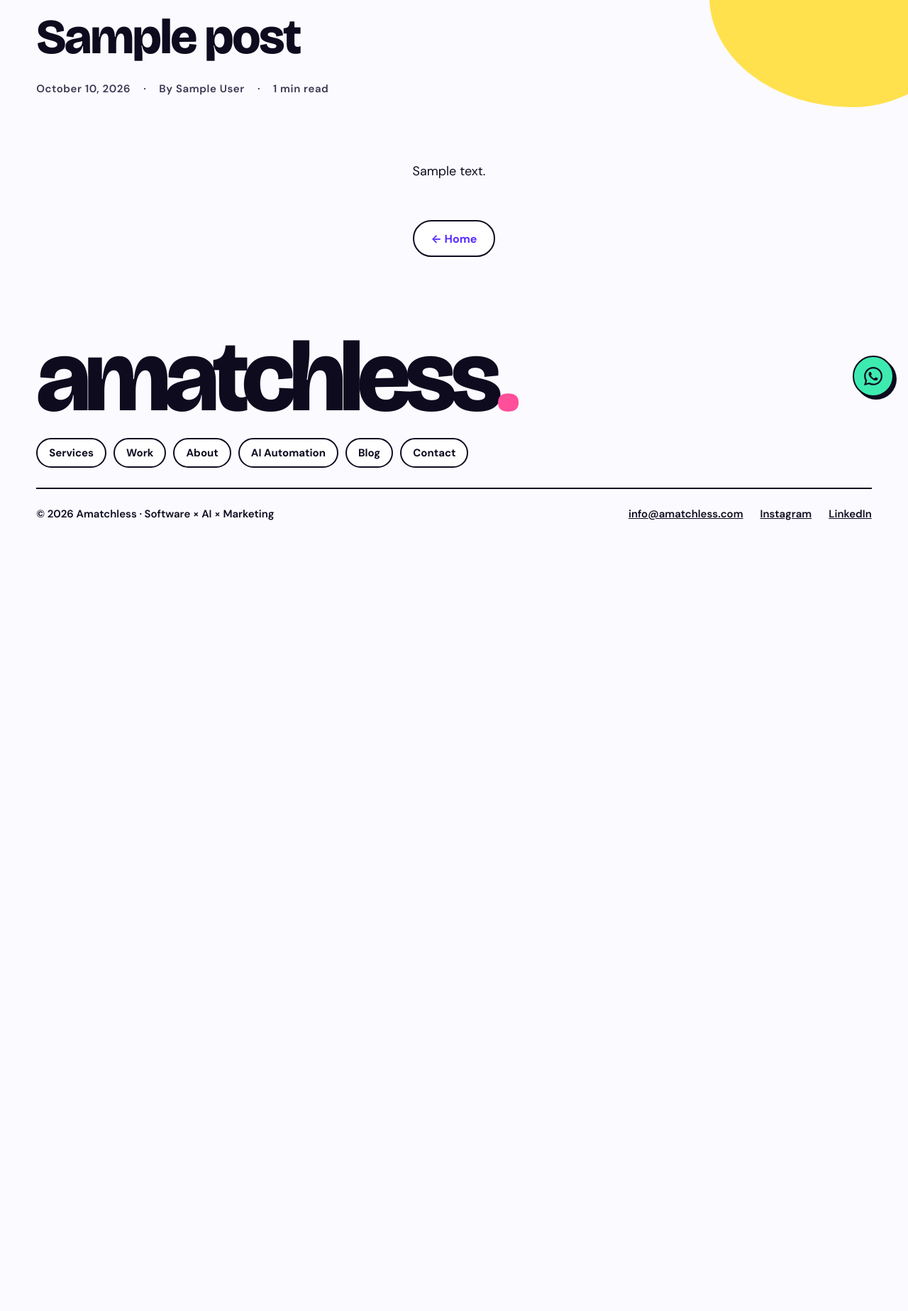
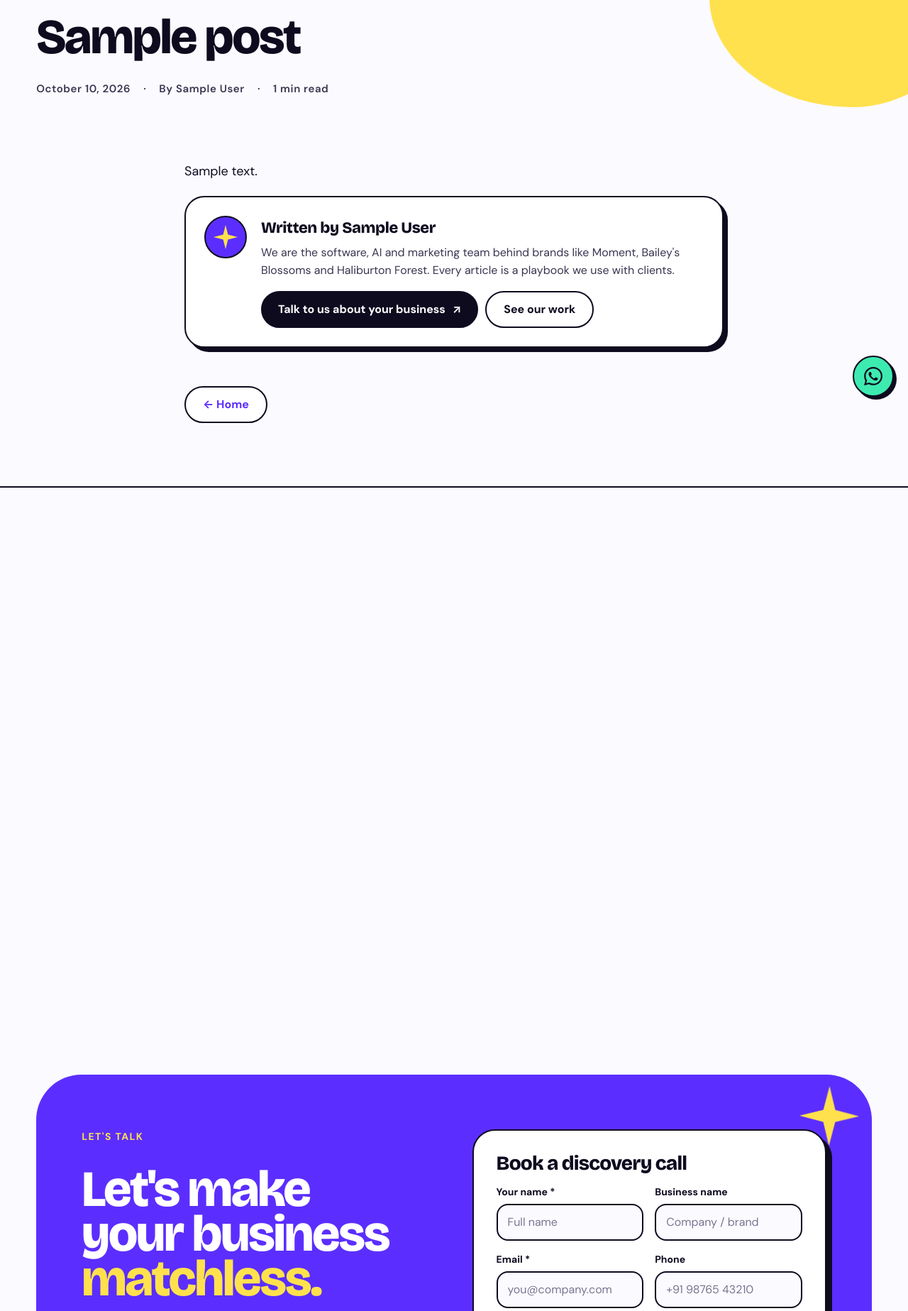
Before and after one commit to amatchless/company, a WordPress theme: template wp-content/themes/amatchless/single.php in a window 1280 px wide. Shown: the part 221-2068 px from the top of the page at 71% size. Before the commit the page ends 954 px from the top, so only its background shows below. Run offline with PHP 8.4 and a stand-in for WordPress, Linux system fonts and the light colour scheme; the site name, menu and one post (Sample post) are stand-ins, and other content is empty; some libraries are stand-ins or nearby versions.

Commit message:
Blog: cover images, trust signals and contact form (theme 3.2.0)
- Brand cover images for the three starter posts (content/blog/covers),
  with a WP-CLI script that sets them as featured images
- Blog list: "Trusted by" client line under the heading
- Blog list and articles end with a "Why trust these playbooks" section
  (Moment, Bailey's Blossoms and Haliburton Forest photos, key numbers)
  and the discovery call form
- Articles: "Written by" box with links to book a call and see our work
- Header "Book a call" stays on the page for blog pages, which now have
  the form

Co-Authored-By: Claude Opus 5.5 (1M context) <noreply@anthropic.com>
Claude-Session: https://claude.ai/code/session_015z562TrwhsLzmCGR2LrWBE

```diff
--- a/wp-content/themes/amatchless/assets/css/site.css
+++ b/wp-content/themes/amatchless/assets/css/site.css
@@ -331,6 +331,30 @@ a.pcard:hover .rd{color:var(--pink)}
 .pager .page-numbers.current{background:var(--ink);color:#fff}
 .pager .page-numbers.dots{border-color:transparent;background:none}
 
+/* ---- blog trust: client line, proof photos, stats, author box ---- */
+.trustline{display:flex;flex-wrap:wrap;align-items:center;gap:8px 18px;font-size:15px;font-weight:700;color:var(--muted)}
+.trustline span{letter-spacing:.08em;text-transform:uppercase;font-size:13px}
+.trustline b{color:var(--ink);font-family:var(--f-display);font-size:18px;letter-spacing:-.02em}
+.trustline b + b::before{content:"✦";color:var(--pink);margin-right:18px;font-size:13px;vertical-align:2px}
+.blog-trust{border-top:var(--line)}
+.proof-grid{display:grid;grid-template-columns:repeat(auto-fit, minmax(min(100%, 280px), 1fr));gap:24px}
+.proof{position:relative;margin:0;border:var(--line);border-radius:32px;overflow:hidden;aspect-ratio:4/3.4;background:var(--ink)}
+.proof img{position:absolute;inset:0;width:100%;height:100%;object-fit:cover}
+.proof figcaption{position:absolute;left:14px;right:14px;bottom:14px;background:#fff;border:var(--line);border-radius:20px;padding:12px 16px;display:flex;flex-direction:column;gap:2px}
+.proof figcaption b{font-family:var(--f-display);font-size:20px;letter-spacing:-.02em}
+.proof figcaption span{font-size:14px;font-weight:600;color:var(--muted)}
+.proof-stats{display:grid;grid-template-columns:repeat(auto-fit, minmax(min(100%, 240px), 1fr));gap:16px}
+.proof-stat{display:flex;align-items:center;gap:18px;border:var(--line);border-radius:24px;background:#fff;padding:18px 24px;font-weight:600;line-height:1.3}
+.proof-stat .stat-v{font-family:var(--f-display);font-weight:800;font-size:48px;letter-spacing:-.04em;line-height:1}
+.author-box{display:flex;gap:20px;align-items:flex-start;margin-top:2.6em;padding:26px;border:var(--line);border-radius:28px;background:#fff;box-shadow:6px 6px 0 var(--ink)}
+.author-box p{margin:0;font-size:16px;line-height:1.55;color:var(--muted)}
+.author-box .author-name{font-family:var(--f-display);font-weight:800;font-size:22px;letter-spacing:-.02em;color:var(--ink);margin-bottom:6px}
+.author-mark{flex-shrink:0;width:60px;height:60px;border-radius:50%;background:var(--purple);border:var(--line);display:flex;align-items:center;justify-content:center}
+.author-links{display:flex;flex-wrap:wrap;gap:10px;margin-top:16px}
+.prose .author-links a{text-decoration:none}
+.prose .author-links .btn-ink{color:#fff}
+.prose .author-links .btn-white{color:var(--ink)}
+
 /* ---- prose (pages and articles) ---- */
 .prose{max-width:760px;margin:0 auto;padding:clamp(16px, 3vw, 40px) 0 clamp(64px, 7vw, 104px);font-size:18px;line-height:1.7}
 .prose > * + *{margin-top:1.1em}
@@ -411,6 +435,7 @@ textarea.form-ctrl{min-height:120px;resize:vertical}
   .navlinks,.hide-sm{display:none}
   .pcard-wide{grid-template-columns:1fr}
   .pcard-wide .pcard-media{aspect-ratio:16/10;min-height:0;border-right:0;border-bottom:var(--line)}
+  .author-box{flex-direction:column}
   .menu-btn{display:inline-flex}
 }
 @media (max-width:560px){
--- a/wp-content/themes/amatchless/functions.php
+++ b/wp-content/themes/amatchless/functions.php
@@ -1,7 +1,7 @@
 <?php
 defined('ABSPATH') || exit;
 
-define('AMATCHLESS_VERSION', '3.1.0');
+define('AMATCHLESS_VERSION', '3.2.0');
 define('AMATCHLESS_EMAIL', 'info@amatchless.com');
 define('AMATCHLESS_WHATSAPP', 'https://wa.me/919050820042?text=Hi%20Amatchless%20Team%2C%20I%20want%20to%20discuss%20my%20digital%20marketing%20needs.');
 
@@ -21,9 +21,9 @@ function amatchless_section_pages() {
     ];
 }
 
-// True on the individual section pages (they all end with the contact form).
+// True on the individual section pages and the blog (they all end with the contact form).
 function amatchless_is_section_page() {
-    return is_page(array_keys(amatchless_section_pages()));
+    return is_page(array_keys(amatchless_section_pages())) || is_home() || is_archive() || is_search() || is_singular('post');
 }
 
 // URL of a section's own page, falling back to its home-page anchor if the page is missing.
--- a/wp-content/themes/amatchless/index.php
+++ b/wp-content/themes/amatchless/index.php
@@ -18,6 +18,7 @@
     <?php elseif (!is_search() && !is_archive()) : ?>
     <p class="hero-lede">Practical thinking for creators and founders — the same playbooks we use for clients. New articles every week.</p>
     <?php endif; ?>
+    <?php if (is_home()) get_template_part('template-parts/blog-trustline'); ?>
     <?php if (is_home() || is_category()) amatchless_category_chips(); ?>
   </div>
 </section>
@@ -44,4 +45,8 @@
   </div>
 </section>
 
+<?php get_template_part('template-parts/blog-trust'); ?>
+
+<?php get_template_part('template-parts/section', 'contact'); ?>
+
 <?php get_footer(); ?>
--- a/wp-content/themes/amatchless/single.php
+++ b/wp-content/themes/amatchless/single.php
@@ -32,6 +32,7 @@
         <?php foreach ($tags as $tag) : ?><a class="chip" href="<?php echo esc_url(get_tag_link($tag)); ?>">#<?php echo esc_html($tag->name); ?></a><?php endforeach; ?>
       </nav>
       <?php endif; ?>
+      <?php get_template_part('template-parts/post-author'); ?>
       <nav class="post-nav" aria-label="Post">
         <a class="btn btn-white" href="<?php echo esc_url($blog_url ?: home_url('/')); ?>">← <?php echo $blog_url ? 'All articles' : 'Home'; ?></a>
         <?php $next = get_next_post(); $prev = get_previous_post(); $other = $next ?: $prev; if ($other) : ?>
@@ -43,4 +44,8 @@
 </article>
 <?php endwhile; ?>
 
+<?php get_template_part('template-parts/blog-trust'); ?>
+
+<?php get_template_part('template-parts/section', 'contact'); ?>
+
 <?php get_footer(); ?>
--- a/wp-content/themes/amatchless/style.css
+++ b/wp-content/themes/amatchless/style.css
@@ -4,7 +4,7 @@ Theme URI: https://amatchless.com
 Author: Amatchless
 Author URI: https://amatchless.com
 Description: Official theme for Amatchless — digital marketing and AI automation studio. Purple, pink, yellow and mint.
-Version: 3.1.0
+Version: 3.2.0
 Requires PHP: 8.0
 License: Proprietary
 Text Domain: amatchless
--- /dev/null
+++ b/wp-content/themes/amatchless/template-parts/blog-trust.php
@@ -0,0 +1,38 @@
+<!-- ============ BLOG: WHY TRUST US ============ -->
+<?php
+// Client work behind the playbooks: [client, what we did, image, srcset].
+$proof = [
+    ['Moment', 'SEO · Branding · Ads', 'hero-moment-780.webp', 'hero-moment-400.webp 400w, hero-moment-780.webp 780w', 'Moment drink can held up against a blue sky'],
+    ["Bailey's Blossoms", 'Meta ads · 4× return on ad spend', 'hero-baileys-480.webp', 'hero-baileys-320.webp 320w, hero-baileys-480.webp 480w', "Bailey's Blossoms bouquet"],
+    ['Haliburton Forest', 'Website · Booking system', 'hero-haliburton-720.webp', 'hero-haliburton-360.webp 360w, hero-haliburton-720.webp 720w', 'Haliburton Forest landscape'],
+];
+$stats = [
+    ['4×', 'Return on ad spend delivered', '#FF4F9A'],
+    ['3',  'Countries served: India, US & Canada', '#5B2EFF'],
+    ['08', 'Core services under one roof', '#0E0B1F'],
+];
+?>
+<section class="sec blog-trust" id="trust">
+  <div class="sec-in">
+    <div class="sec-split reveal">
+      <div class="sec-head">
+        <span class="label" style="color:#5B2EFF">WHY TRUST THESE PLAYBOOKS</span>
+        <h2 class="h2">Written by the team behind real <span class="hl-purple">results.</span></h2>
+      </div>
+      <a class="btn btn-white btn-lg" href="<?php echo esc_url(amatchless_page_url('work')); ?>">See our work →</a>
+    </div>
+    <div class="proof-grid">
+      <?php foreach ($proof as [$name, $what, $img, $srcset, $alt]) : ?>
+      <figure class="proof reveal">
+        <img src="<?php echo esc_url(amatchless_img($img)); ?>" srcset="<?php echo esc_attr(preg_replace_callback('/(\S+\.webp)/', fn($m) => amatchless_img($m[1]), $srcset)); ?>" sizes="(min-width: 1100px) 384px, (min-width: 700px) 33vw, 100vw" alt="<?php echo esc_attr($alt); ?>" loading="lazy" decoding="async">
+        <figcaption><b><?php echo esc_html($name); ?></b><span><?php echo esc_html($what); ?></span></figcaption>
+      </figure>
+      <?php endforeach; ?>
+    </div>
+    <div class="proof-stats">
+      <?php foreach ($stats as [$v, $l, $c]) : ?>
+      <div class="proof-stat reveal"><span class="stat-v" style="color:<?php echo esc_attr($c); ?>"><?php echo esc_html($v); ?></span><span><?php echo esc_html($l); ?></span></div>
+      <?php endforeach; ?>
+    </div>
+  </div>
+</section>
--- /dev/null
+++ b/wp-content/themes/amatchless/template-parts/blog-trustline.php
@@ -0,0 +1,2 @@
+<?php // One-line client list under the blog heading. ?>
+<p class="trustline"><span>Trusted by</span><?php foreach (['Isola', 'AleuCo', "Bailey's Blossoms", 'Moment', 'Haliburton Forest'] as $c) : ?><b><?php echo esc_html($c); ?></b><?php endforeach; ?></p>
--- /dev/null
+++ b/wp-content/themes/amatchless/template-parts/post-author.php
@@ -0,0 +1,12 @@
+<?php // "About the author" box at the end of an article, with a nudge to get in touch. ?>
+<aside class="author-box" aria-label="About the author">
+  <span class="author-mark" aria-hidden="true"><svg width="34" height="34" viewBox="0 0 40 40"><path d="M20 0 L24 16 L40 20 L24 24 L20 40 L16 24 L0 20 L16 16 Z" fill="#FFE14D"/></svg></span>
+  <div>
+    <p class="author-name">Written by <?php echo esc_html(amatchless_author_name()); ?></p>
+    <p>We are the software, AI and marketing team behind brands like Moment, Bailey's Blossoms and Haliburton Forest. Every article is a playbook we use with clients.</p>
+    <div class="author-links">
+      <a class="btn btn-ink" href="#book">Talk to us about your business <span aria-hidden="true">↗</span></a>
+      <a class="btn btn-white" href="<?php echo esc_url(amatchless_page_url('work')); ?>">See our work</a>
+    </div>
+  </div>
+</aside>
```
Also changed, not shown: content/blog/covers/first-profitable-ad.jpg (added), content/blog/covers/marketing-tasks-to-automate.jpg (added), content/blog/covers/why-your-brand-feels-forgettable.jpg (added), 1 other file.
